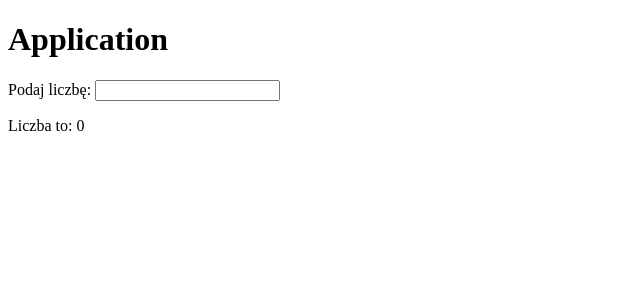
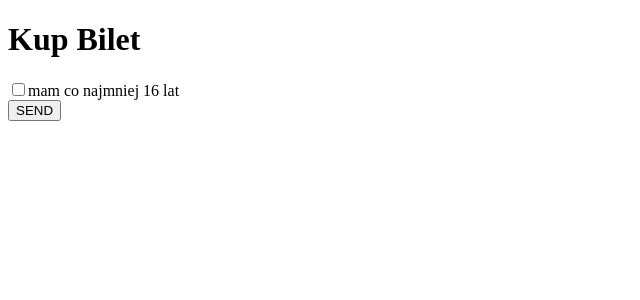
Before and after one commit to kstopka/how_to_react, a React (Create React App) app: page / in a window 1280 px wide. Shown: the top 300 px of the page, without its empty margins (0-640 px from the left). Built offline with nearby package versions, Linux system fonts and the light colour scheme.

Commit message:
chceckbox react for traning

```diff
--- /dev/null
+++ b/src/Nauka_react/chceckbox.tsx
@@ -0,0 +1,61 @@
+import * as React from "react";
+
+interface AppProps {}
+
+interface AppState {
+    isConfirmed: boolean;
+    isFormSubmitted: boolean;
+}
+
+const ValidationMessage = (props: { txt: any }) => {
+    const { txt } = props;
+    return <p>{txt}</p>;
+};
+
+const OrderForm = (
+    change: React.ChangeEventHandler<HTMLInputElement> | undefined,
+    submit: React.FormEventHandler<HTMLFormElement> | undefined,
+    checked: boolean | undefined
+) => {
+    return (
+        <form onSubmit={submit}>
+            <h1>Kup Bilet</h1>
+            <input type="checkbox" name="age" id="age" checked={checked} onChange={change} />
+            <label htmlFor="age">mam co najmniej 16 lat</label>
+            <div>
+                <button type="submit">SEND</button>
+            </div>
+        </form>
+    );
+};
+
+class App extends React.Component<AppProps, AppState> {
+    state = { isConfirmed: false, isFormSubmitted: false };
+
+    handleFormSubmit = (e: { preventDefault: () => void }) => {
+        e.preventDefault();
+        if (!this.state.isFormSubmitted) {
+            this.setState({ isFormSubmitted: true });
+        }
+    };
+
+    handleCheckboxChange = () => {
+        this.setState({ isConfirmed: !this.state.isConfirmed, isFormSubmitted: false });
+    };
+
+    displayMessage = () => {
+        return this.state.isConfirmed ? <ValidationMessage txt="Positive" /> : <ValidationMessage txt="Negative" />;
+    };
+
+    render() {
+        const { isConfirmed, isFormSubmitted } = this.state;
+        return (
+            <div className="wrapper">
+                <OrderForm change={this.handleCheckboxChange} submit={this.handleFormSubmit} checked={isConfirmed} />
+                {isFormSubmitted ? this.displayMessage() : null}
+            </div>
+        );
+    }
+}
+
+export default App;
```
Also changed, not shown: src/index.tsx (+10 -9 lines).
